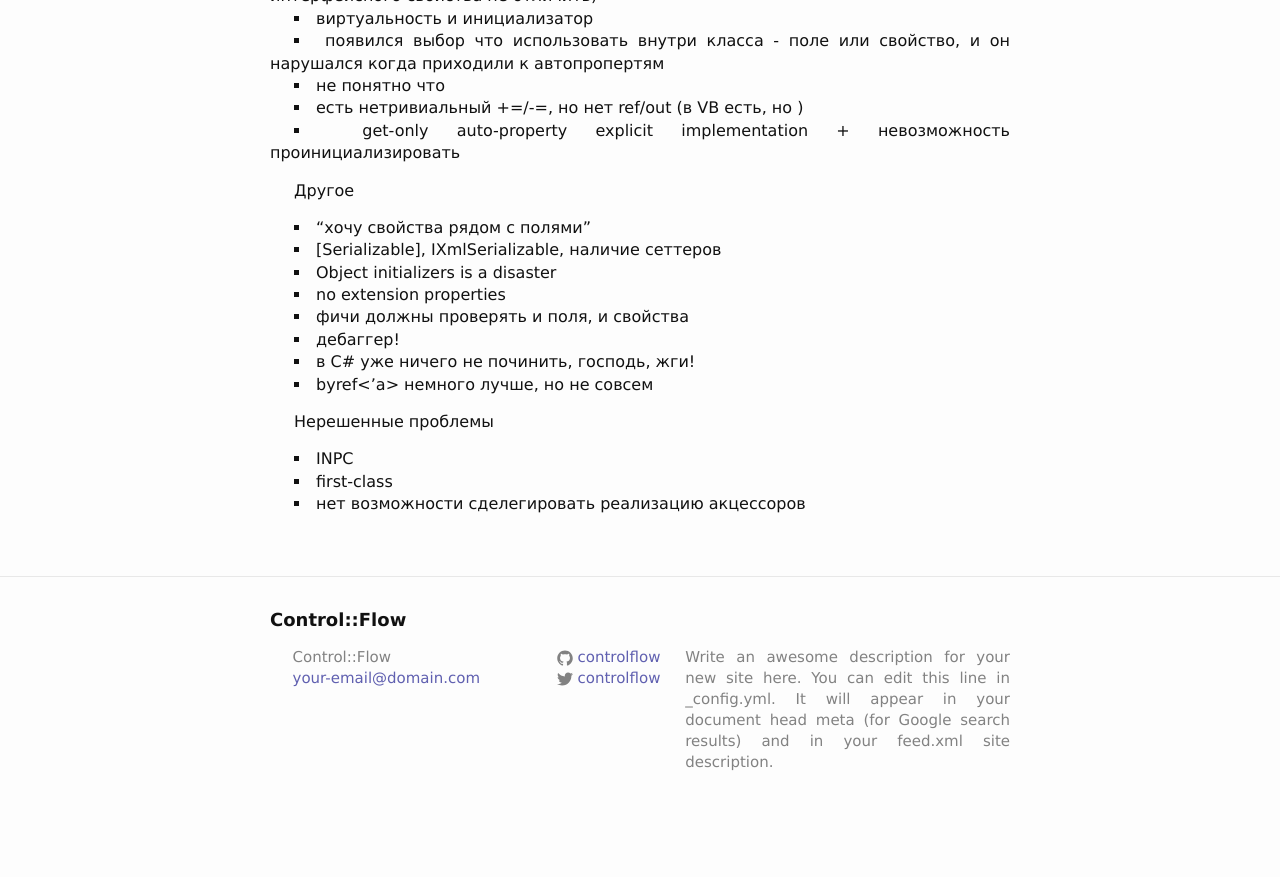
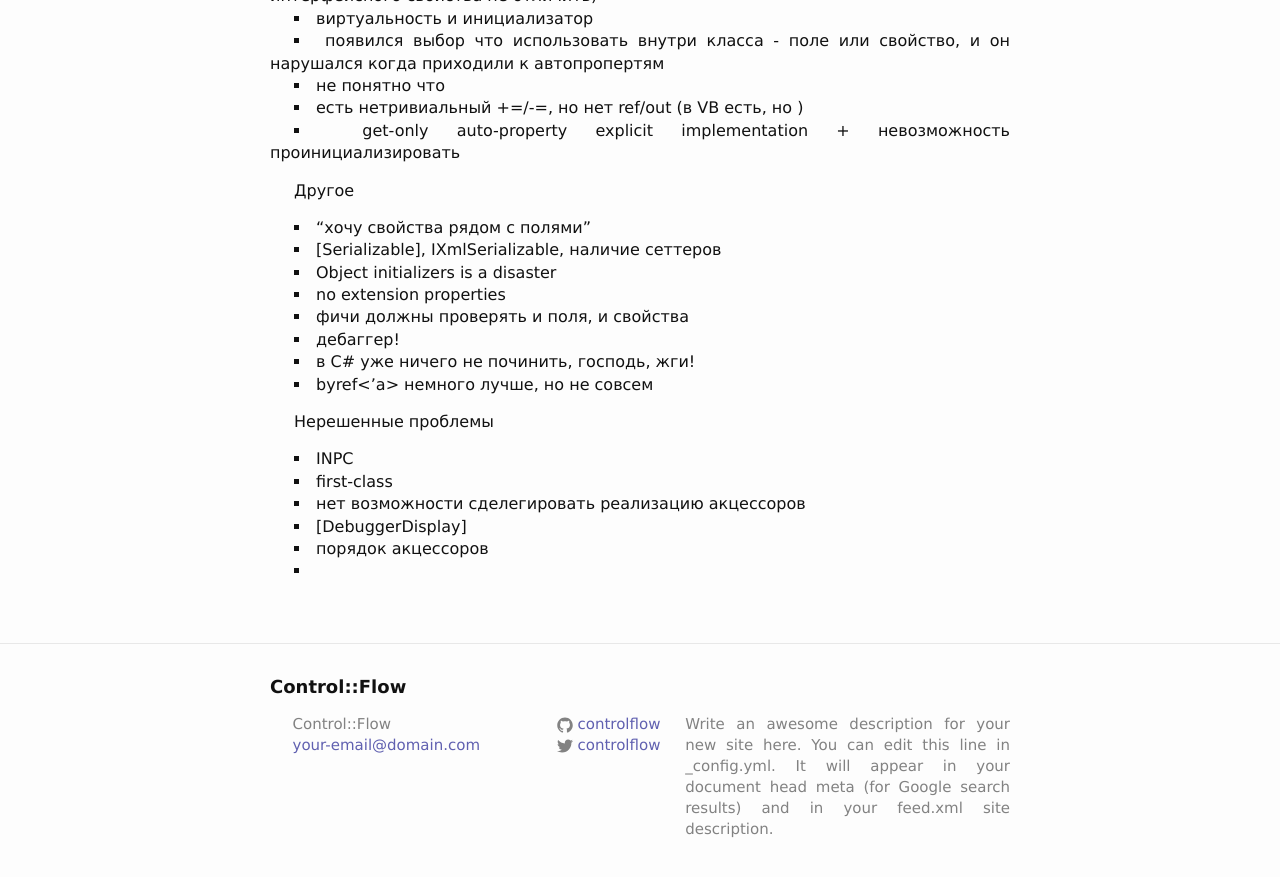
Before and after one commit to controlflow/controlflow.github.io, a Jekyll site: the page built from _posts/2015-04-08-csharp-properties-part3.markdown, in a window 1280 px wide and 900 px high, scrolled down 2767 px. Shown: the top 877 px of the window. Built offline with Jekyll 4.4.1, drawn with Linux system fonts in a browser that asks for light colours; Markdown is read by kramdown in place of the engine named in the settings; comment, search, counter and statistics services are not loaded; before the commit the page ends 3600 px from its top, so only the background shows below that.

Commit message:
Update 2015-04-08-csharp-properties-part3.markdown

```diff
--- a/_posts/2015-04-08-csharp-properties-part3.markdown
+++ b/_posts/2015-04-08-csharp-properties-part3.markdown
@@ -142,3 +142,6 @@ C# 6.0 - expression-тела, инициализаторы, get-only автос
 * INPC
 * first-class
 * нет возможности сделегировать реализацию акцессоров
+* [DebuggerDisplay]
+* порядок акцессоров
+*
```
